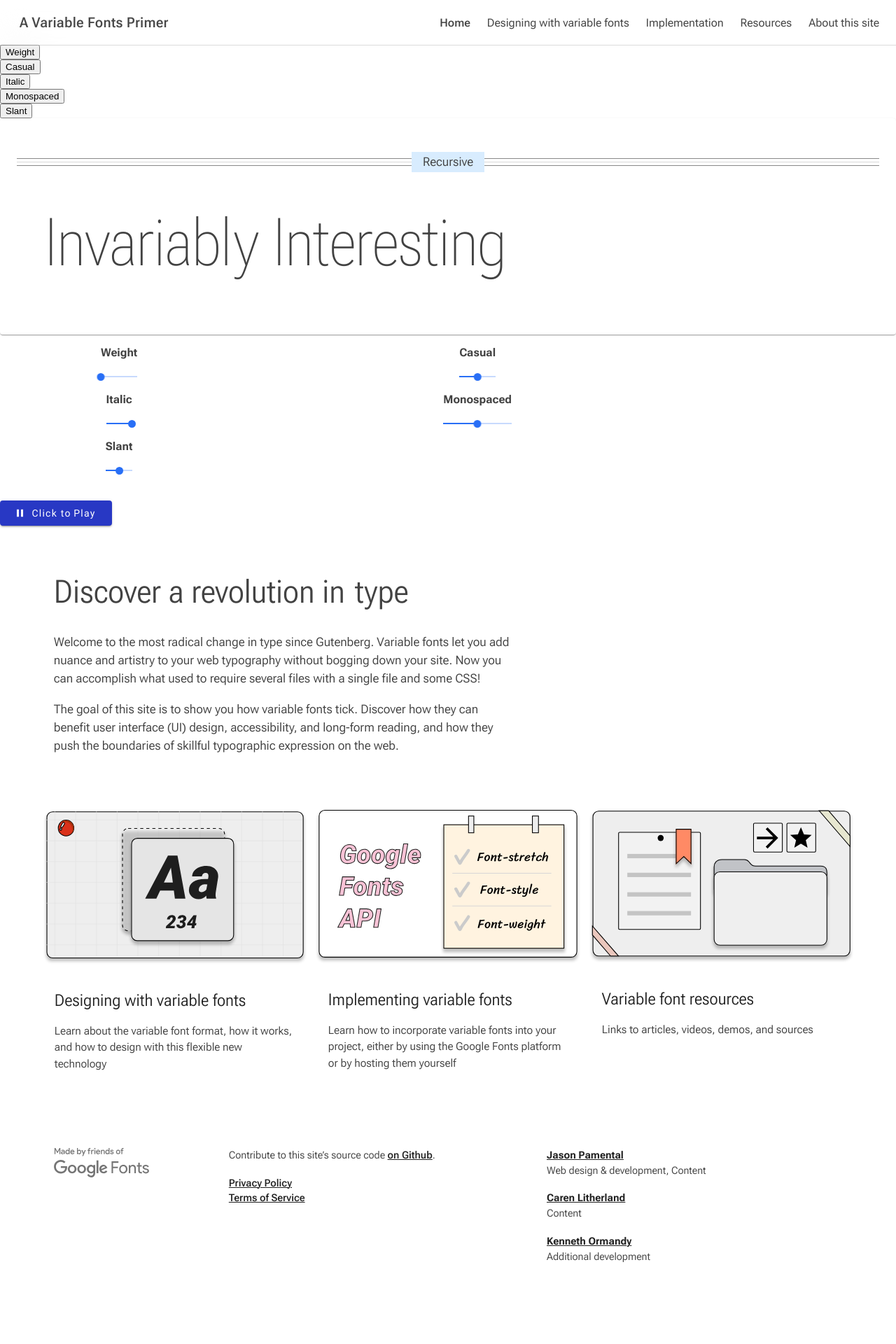
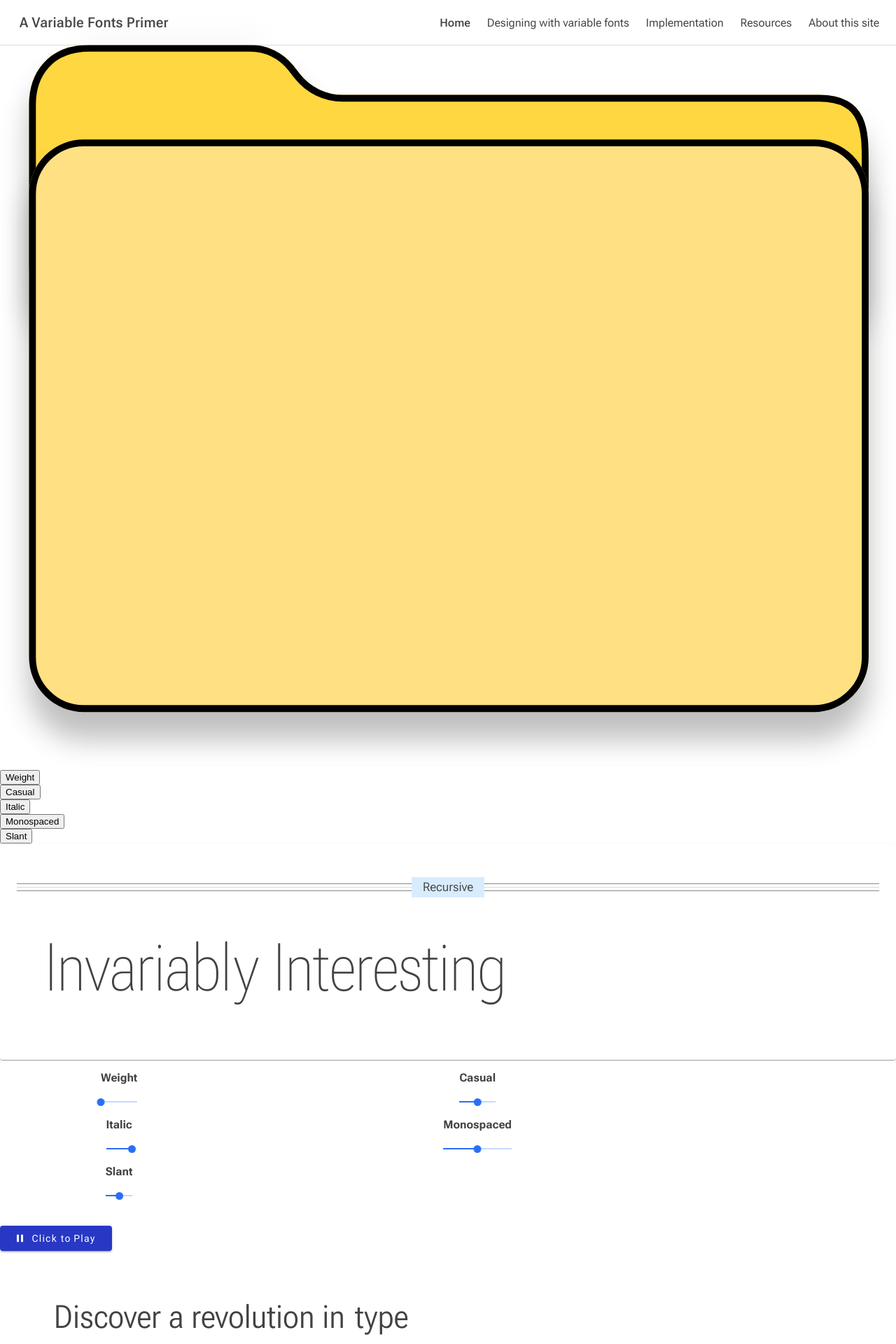
Before and after one commit to jpamental/variable-fonts, a Jekyll site: the page built from index.html, in a window 1280 px wide. Shown: the top 1920 px of the page at 70% size. Built offline with Jekyll 4.4.1, drawn with Linux system fonts in a browser that asks for light colours; a style sheet for code colours, icons or effects is not loaded.

Commit message:
Adds icon to sidebar

```diff
--- a/_includes/beatrice/02-molecules/10-hero-animation/_hero.scss
+++ b/_includes/beatrice/02-molecules/10-hero-animation/_hero.scss
@@ -6,6 +6,11 @@
   padding-right: 1vw;
   @media (min-width: $bp--medium) {
     max-width: 94vw;
+    margin-top: 4rem;
+  }
+  @media (min-width: $bp--large) {
+    padding-left: 2vw;
+    padding-right: 2vw;
   }
   @media (min-width: $bp--xxlarge) {
     max-width: 2500px;
@@ -13,11 +18,51 @@
 }
 
 .hero-sidebar {
-  display: flex;
-  flex-wrap: wrap;
   background: #EEEEEE;
   border: 1px solid #000000;
   border-radius: 8px;
+  position: relative;
+  @media (min-width: $bp--medium) {
+    margin-top: 3rem;
+  }
+  &:before,
+  &:after {
+    content: "";
+    width: 100%;
+    background: pink;
+    height: 10px;
+    position: absolute;
+    left: 0;
+  }
+  &:before {
+    top: 0;
+  }
+  &:after {
+    bottom: 0;
+    background: blue;
+  }
+}
+
+.hero-sidebar-icon {
+  padding-left: 2rem;
+  padding-right: 2rem;
+  max-width: 80%;
+  margin-left: auto;
+  margin-right: auto;
+  img {
+    width: 100%;
+    display: block;
+  }
+  @media (min-width: $bp--medium) {
+    margin-top: -3rem;
+    margin-bottom: -1rem;
+  }
+}
+
+.hero-sidebar-items {
+  width: 100%;
+  display: flex;
+  flex-wrap: wrap;
   padding: 1rem;
   @media (min-width: $bp--medium) {
     padding-top: 2rem;
@@ -32,6 +77,12 @@
   padding-right: 0.5rem;
   margin-top: 0.5rem;
   margin-bottom: 0.5rem;
+  @media (min-width: $bp--medium) {
+    display: block;
+    width: 100%;
+    padding-left: 0;
+    padding-right: 0;
+  }
 }
 
 .hero-main {
@@ -51,25 +102,17 @@
 @media (min-width: $bp--medium) {
   .hero {
     // Flex layout breaks sliders (!)
-    display: block;
+    display: flex;
+    align-items: stretch;
   }
 
   .hero-sidebar {
-    float: left;
     width: 30%;
     margin-left: 0;
     margin-right: 0;
   }
 
-  .hero-sidebar-item {
-    display: block;
-    width: 100%;
-    padding-left: 0;
-    padding-right: 0;
-  }
-
   .hero-main {
-    float: left;
     width: 70%;
     padding: 3rem 1rem;
   }
--- a/_includes/beatrice/02-molecules/10-hero-animation/hero-animation-2.js
+++ b/_includes/beatrice/02-molecules/10-hero-animation/hero-animation-2.js
@@ -3,7 +3,7 @@
 let initHero = function(heroEls) {
   for (let i = 0; i < heroEls.length; i++) {
     let heroEl = heroEls[i];
-    let heroElButtons = heroEl.children[0].children;
+    let heroElButtons = heroEl.children[0].children[1].children;
     let heroMain = heroEl.children[1];
     let heroAnimationEl = heroMain.children[0];
     let heroElControlLabels = heroMain.children[1].children;
@@ -21,7 +21,6 @@
     }
 
     let playStateToggle = function() {
-      console.log("has class", heroEl.classList.contains("hero--paused"));
       if (heroEl.classList.contains("hero--paused")) {
         playStatePlaying()
       } else {
@@ -84,7 +83,6 @@
         let axisName = button.getAttribute("data-axis");
 
         if (typeof axisToSkip === "undefined" || axisToSkip !== axisName) {
-          console.log("reset", axisName);
           let label = button.getAttribute("data-label");
 
           // Update label
@@ -93,7 +91,6 @@
           // Set both axes to the min value
           let propertyPrefix = `--text-vf-${axisName}`;
           let valueNow = parseFloat(slider.getAttribute("aria-valuenow"), 10);
-          console.log('set value now', slider)
           heroAnimationEl.style.setProperty(`${propertyPrefix}-min`, valueNow);
           heroAnimationEl.style.setProperty(`${propertyPrefix}-max`, valueNow);
 
--- a/_includes/beatrice/02-molecules/10-hero-animation/hero-animation.html
+++ b/_includes/beatrice/02-molecules/10-hero-animation/hero-animation.html
@@ -46,7 +46,11 @@
       {% for axis in include.axes %}
         data-{{ axis.name }}-active="false"
       {% endfor %}>
-  <div class="js-hero-buttons hero-sidebar">
+  <div class="hero-sidebar">
+    <div class="hero-sidebar-icon">
+      <img src="{{ site.baseurl }}/assets/img/hero-folder.svg" alt="" role="presentation" />
+    </div>
+    <div class="hero-sidebar-items js-hero-buttons">
       {% for axis in include.axes %}
         {% capture optionId %}{{ axis.name }}_{{ forloop.index }}{% endcapture %}
         <div class="hero-sidebar-item">
@@ -57,6 +61,7 @@
                   class="js-hero-button hero-button">{{ axis.label }}</button>
         </div>
       {% endfor %}
+    </div>
   </div>
   {% comment %}
   <button
```
Also changed, not shown: assets/img/hero-folder.svg (added). Lines whose indentation alone changed are shown as unchanged.
